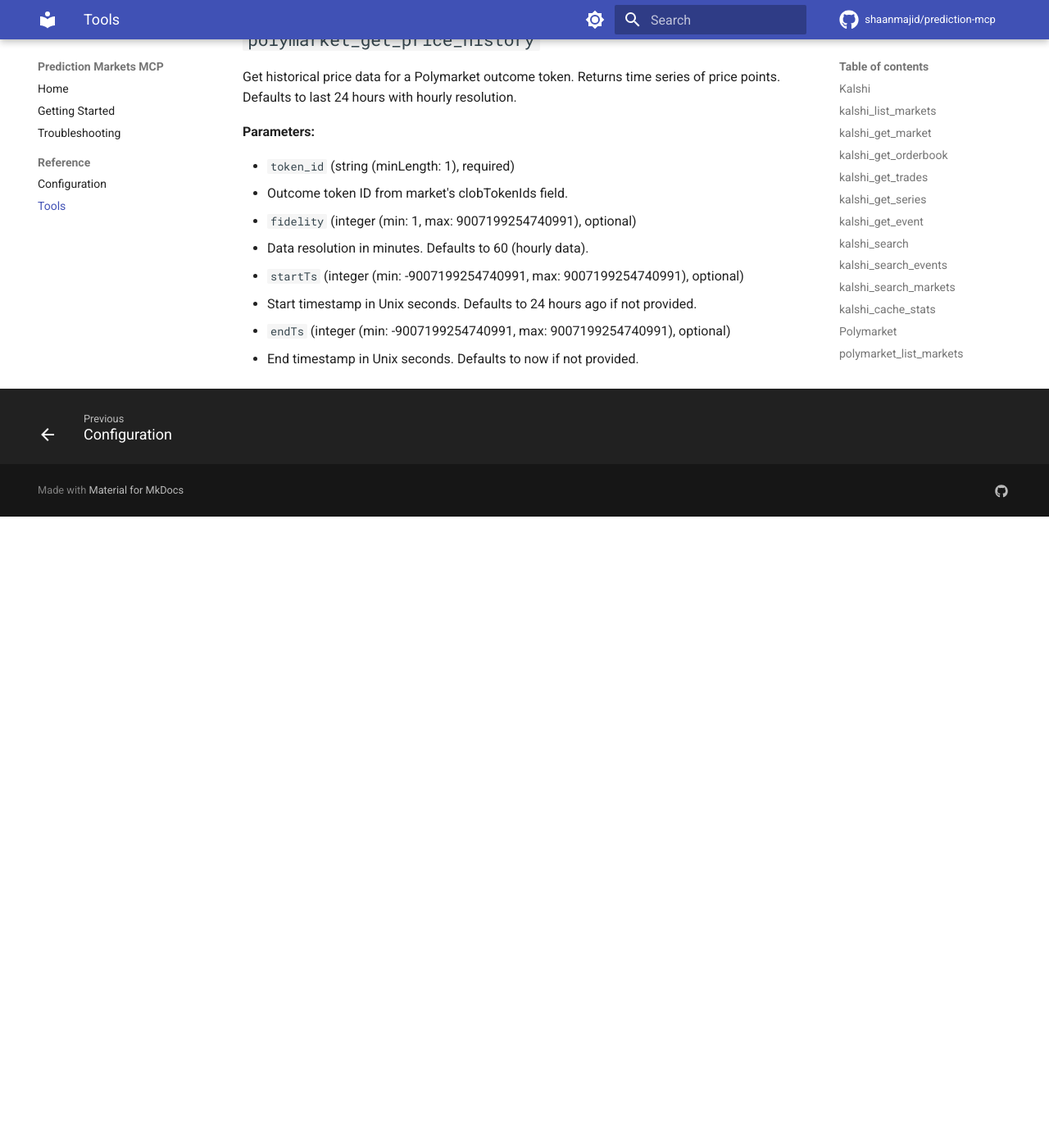
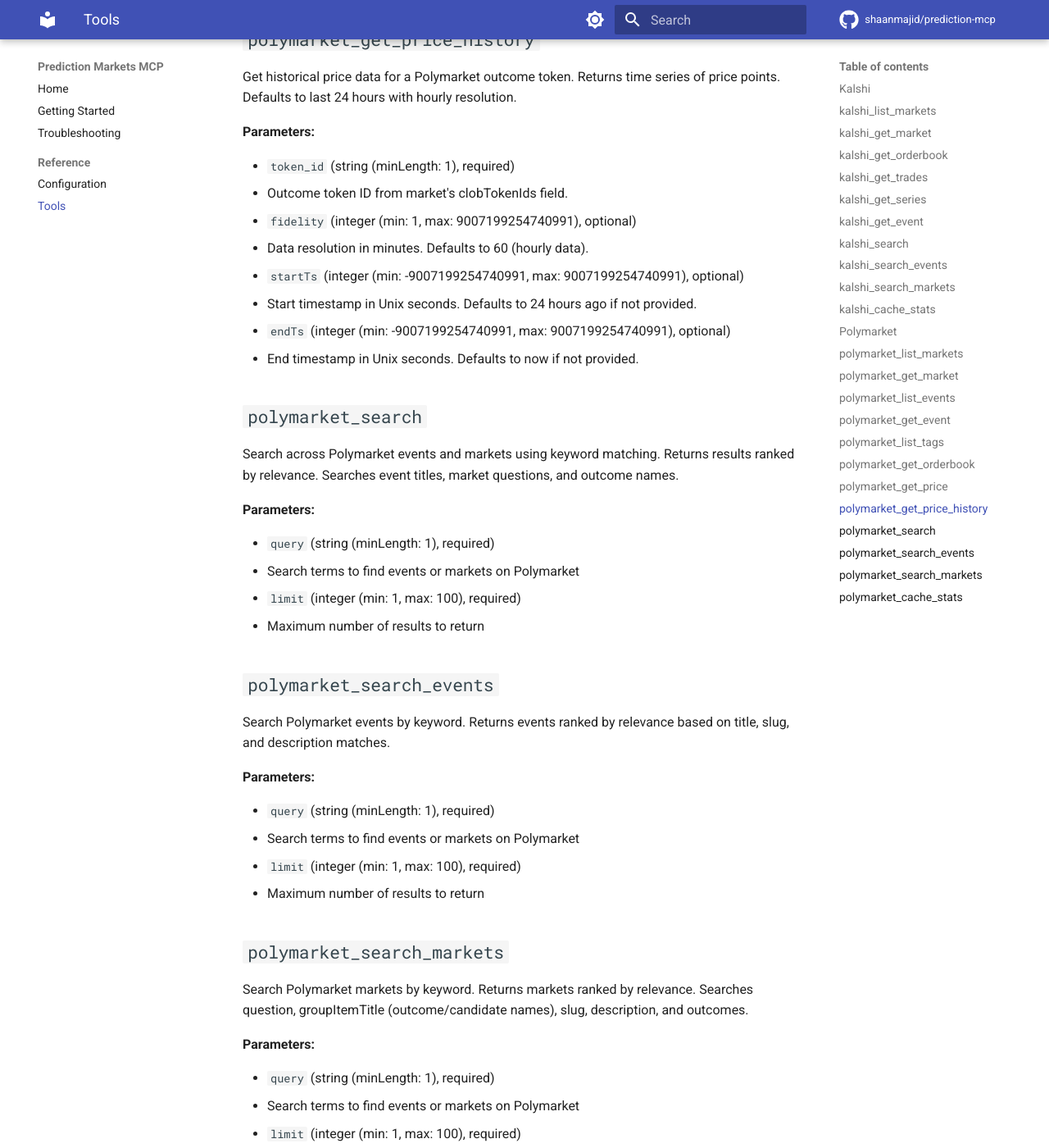
Before and after one commit to shaanmajid/prediction-mcp, an MkDocs documentation site: the page built from docs/reference/tools.md, in a window 1280 px wide and 1400 px high, scrolled down 5838 px. Shown: the whole window at 82% size. Built offline with MkDocs 1.6.1 and Material for MkDocs 9.7.7, drawn with Linux system fonts in a browser that asks for light colours; comment, search, counter and statistics services are not loaded; before the commit the page ends 6468 px from its top, so only the background shows below that; some of the changed text lies outside the part shown.

Commit message:
docs: update documentation for Polymarket search tools

```diff
--- a/docs/reference/tools.md
+++ b/docs/reference/tools.md
@@ -215,3 +215,48 @@ Get historical price data for a Polymarket outcome token. Returns time series of
 
 - `endTs` (integer (min: -9007199254740991, max: 9007199254740991), optional)
   - End timestamp in Unix seconds. Defaults to now if not provided.
+
+## `polymarket_search`
+
+Search across Polymarket events and markets using keyword matching. Returns results ranked by relevance. Searches event titles, market questions, and outcome names.
+
+**Parameters:**
+
+- `query` (string (minLength: 1), required)
+  - Search terms to find events or markets on Polymarket
+
+- `limit` (integer (min: 1, max: 100), required)
+  - Maximum number of results to return
+
+## `polymarket_search_events`
+
+Search Polymarket events by keyword. Returns events ranked by relevance based on title, slug, and description matches.
+
+**Parameters:**
+
+- `query` (string (minLength: 1), required)
+  - Search terms to find events or markets on Polymarket
+
+- `limit` (integer (min: 1, max: 100), required)
+  - Maximum number of results to return
+
+## `polymarket_search_markets`
+
+Search Polymarket markets by keyword. Returns markets ranked by relevance. Searches question, groupItemTitle (outcome/candidate names), slug, description, and outcomes.
+
+**Parameters:**
+
+- `query` (string (minLength: 1), required)
+  - Search terms to find events or markets on Polymarket
+
+- `limit` (integer (min: 1, max: 100), required)
+  - Maximum number of results to return
+
+## `polymarket_cache_stats`
+
+Get Polymarket search cache statistics including event/market counts and last refresh time. Optionally trigger a cache refresh.
+
+**Parameters:**
+
+- `refresh` (boolean, required)
+  - If true, trigger a cache refresh before returning stats
```
Also changed, not shown: docs/index.md (+4 -0 lines).
